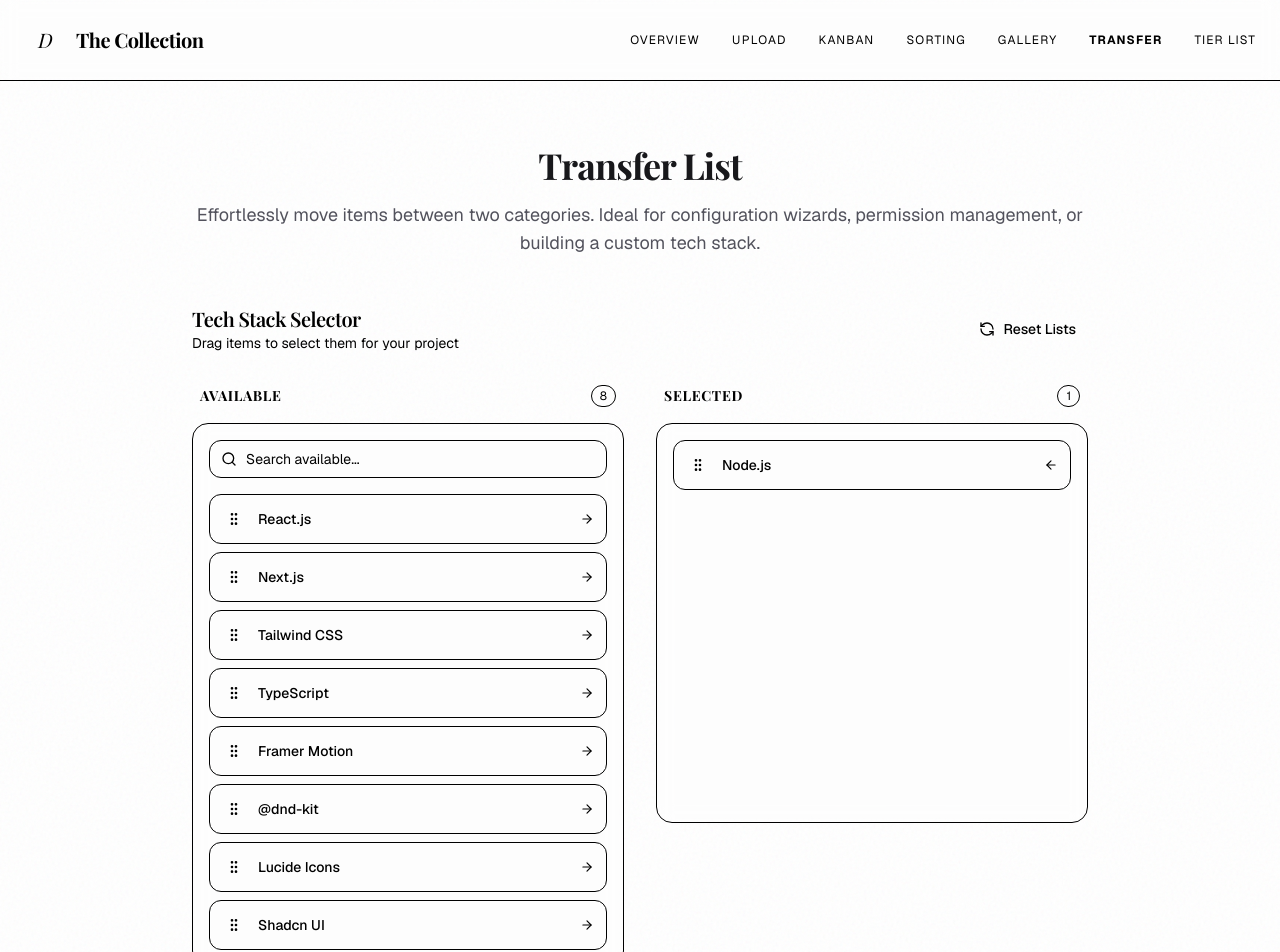
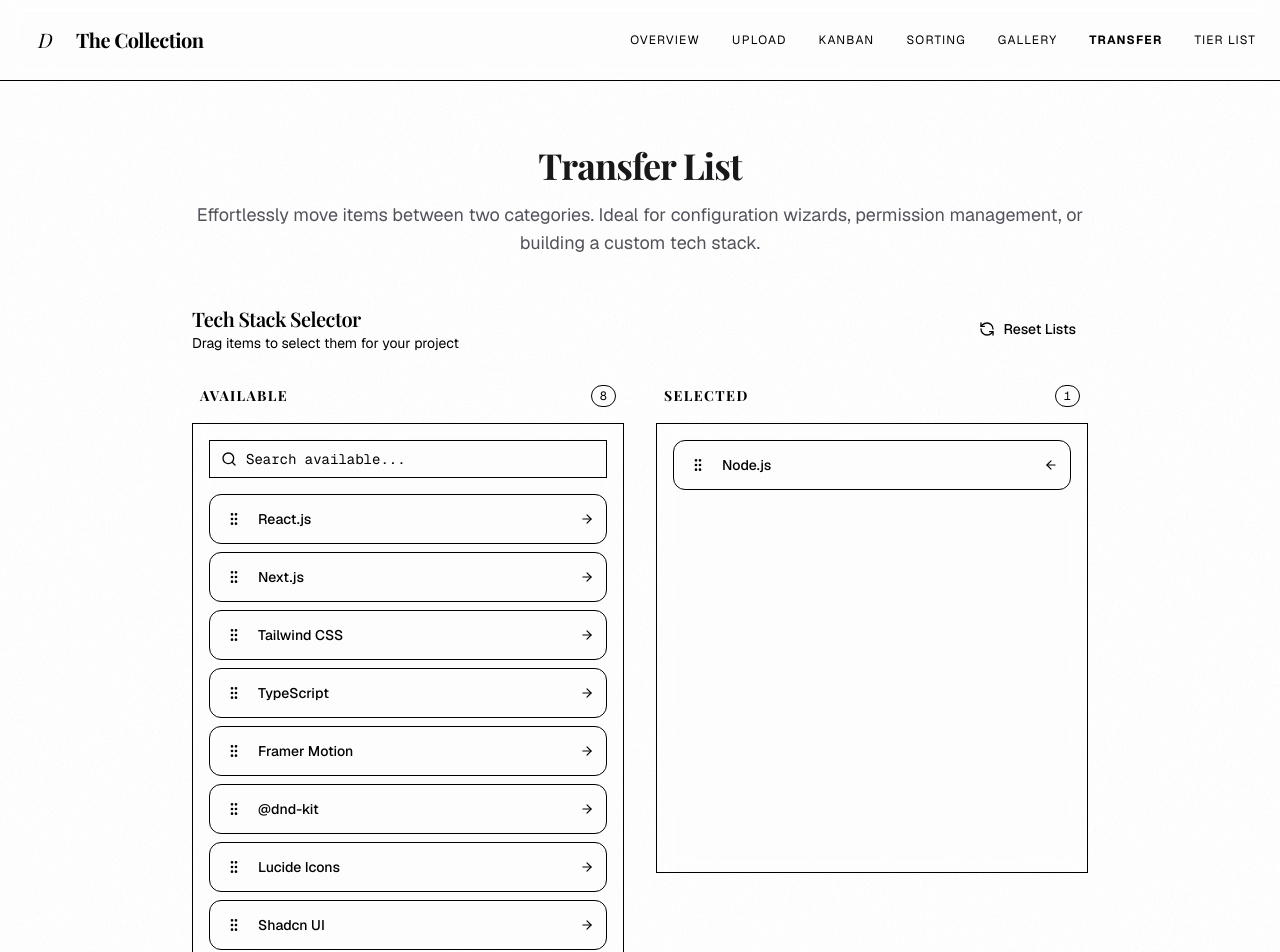
Before and after one commit to bryanferd23/client-demo-drag-and-drop-use-case, a Next.js app: page /transfer-list in a window 1280 px wide. Shown: the top 952 px of the page. Built offline with nearby package versions, Linux system fonts and the light colour scheme; a web font is replaced by a local one.

Commit message:
feat: implement DroppableList component and enhance drag-and-drop functionality in TransferList

```diff
--- a/components/demo/TransferList.tsx
+++ b/components/demo/TransferList.tsx
@@ -12,6 +12,7 @@
   DragStartEvent,
   DragOverEvent,
   DragEndEvent,
+  useDroppable,
 } from "@dnd-kit/core";
 import {
   arrayMove,
@@ -98,6 +99,15 @@
   );
 }
 
+function DroppableList({ id, children, className }: { id: string; children: React.ReactNode; className?: string }) {
+  const { setNodeRef } = useDroppable({ id });
+  return (
+    <div ref={setNodeRef} className={cn("min-h-full w-full", className)}>
+      {children}
+    </div>
+  );
+}
+
 export function TransferList() {
   const [data, setData] = useState<TransferData>(SEED_DATA);
   const [activeId, setActiveId] = useState<string | null>(null);
@@ -148,7 +158,7 @@
     if (!overId || active.id === overId) return;
 
     const activeContainer = findContainer(active.id as string);
-    const overContainer = findContainer(overId as string);
+    const overContainer = overId in data ? overId as keyof TransferData : findContainer(overId as string);
 
     if (!activeContainer || !overContainer || activeContainer === overContainer) return;
 
@@ -164,7 +174,9 @@
       const [movedItem] = newActiveItems.splice(activeIndex, 1);
 
       const newOverItems = [...overItems];
-      newOverItems.splice(overIndex >= 0 ? overIndex : newOverItems.length, 0, movedItem);
+      // If over an empty container (overId is the container ID), overIndex will be -1
+      const insertIndex = overIndex >= 0 ? overIndex : newOverItems.length;
+      newOverItems.splice(insertIndex, 0, movedItem);
 
       return {
         ...prev,
@@ -177,13 +189,13 @@
   function handleDragEnd(event: DragEndEvent) {
     const { active, over } = event;
     const activeContainer = findContainer(active.id as string);
-    const overContainer = findContainer(over?.id as string);
+    const overContainer = over?.id in data ? over?.id as keyof TransferData : findContainer(over?.id as string);
 
     if (activeContainer && overContainer && activeContainer === overContainer) {
       const activeIndex = data[activeContainer].findIndex((i) => i.id === active.id);
       const overIndex = data[overContainer].findIndex((i) => i.id === over?.id);
 
-      if (activeIndex !== overIndex) {
+      if (activeIndex !== overIndex && overIndex >= 0) {
         setData((prev) => {
           if (!prev) return prev;
           return {
@@ -234,64 +246,68 @@
           {/* Available List */}
           <div className="space-y-4">
             <div className="flex items-center justify-between px-2">
-              <h3 className="text-sm font-bold uppercase tracking-wider text-muted-foreground">Available</h3>
-              <span className="text-xs bg-secondary text-secondary-foreground px-2 py-0.5 rounded-full border border-border">
+              <h3 className="text-sm font-bold uppercase tracking-widest text-muted-foreground">Available</h3>
+              <span className="text-xs bg-secondary text-secondary-foreground px-2 py-0.5 rounded-full border border-border font-mono">
                 {data.available.length}
               </span>
             </div>
-            <div className="bg-secondary/30 backdrop-blur-sm rounded-2xl p-4 border border-border min-h-[400px]">
-              <div className="relative mb-4">
+            <div className="bg-secondary/30 backdrop-blur-sm p-4 border border-border min-h-[450px] flex flex-col relative overflow-hidden">
+              <div className="relative mb-4 z-10">
                 <Search className="absolute left-3 top-1/2 -translate-y-1/2 w-4 h-4 text-muted-foreground" />
                 <input
                   type="text"
                   placeholder="Search available..."
-                  className="w-full bg-background border border-border rounded-xl py-2 pl-9 pr-4 text-sm focus:outline-none focus:ring-2 focus:ring-primary/20 placeholder:text-muted-foreground/50 transition-all"
+                  className="w-full bg-background border border-border py-2 pl-9 pr-4 text-sm focus:border-primary/50 outline-none placeholder:text-muted-foreground/50 transition-all font-mono"
                 />
               </div>
+              <DroppableList id="available" className="flex-grow flex flex-col gap-2 relative z-0">
                 <SortableContext
                   id="available"
                   items={data.available.map((i) => i.id)}
                   strategy={verticalListSortingStrategy}
                 >
-                <div className="flex flex-col gap-2">
                   {data.available.map((item) => (
                     <SortableItem key={item.id} item={item} container="available" />
                   ))}
                   {data.available.length === 0 && (
-                    <div className="py-12 text-center text-muted-foreground text-sm italic">
+                    <div className="absolute inset-0 flex items-center justify-center pointer-events-none p-12 text-center">
+                      <p className="text-muted-foreground/40 text-sm font-serif italic italic">
                         All items selected
+                      </p>
                     </div>
                   )}
-                </div>
                 </SortableContext>
+              </DroppableList>
             </div>
           </div>
 
           {/* Selected List */}
           <div className="space-y-4">
             <div className="flex items-center justify-between px-2">
-              <h3 className="text-sm font-bold uppercase tracking-wider text-muted-foreground">Selected</h3>
-              <span className="text-xs bg-primary/10 text-primary px-2 py-0.5 rounded-full border border-primary/20">
+              <h3 className="text-sm font-bold uppercase tracking-widest text-muted-foreground">Selected</h3>
+              <span className="text-xs bg-primary/10 text-primary px-2 py-0.5 rounded-full border border-primary/20 font-mono">
                 {data.selected.length}
               </span>
             </div>
-            <div className="bg-secondary/30 backdrop-blur-sm rounded-2xl p-4 border border-border min-h-[400px]">
+            <div className="bg-secondary/30 backdrop-blur-sm p-4 border border-border min-h-[450px] flex flex-col relative overflow-hidden">
+              <DroppableList id="selected" className="flex-grow flex flex-col gap-2 relative z-0">
                 <SortableContext
                   id="selected"
                   items={data.selected.map((i) => i.id)}
                   strategy={verticalListSortingStrategy}
                 >
-                <div className="flex flex-col gap-2">
                   {data.selected.map((item) => (
                     <SortableItem key={item.id} item={item} container="selected" />
                   ))}
                   {data.selected.length === 0 && (
-                    <div className="py-12 text-center text-muted-foreground text-sm italic">
+                    <div className="absolute inset-0 flex items-center justify-center pointer-events-none p-12 text-center">
+                      <p className="text-muted-foreground/40 text-sm font-serif italic italic">
                         No items selected yet
+                      </p>
                     </div>
                   )}
-                </div>
                 </SortableContext>
+              </DroppableList>
             </div>
           </div>
         </div>
```
Lines whose indentation alone changed are shown as unchanged.
